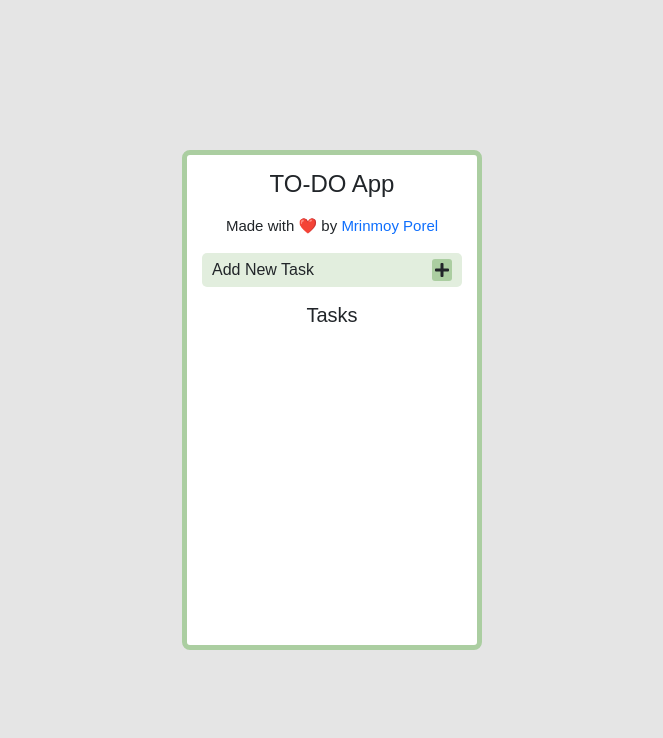
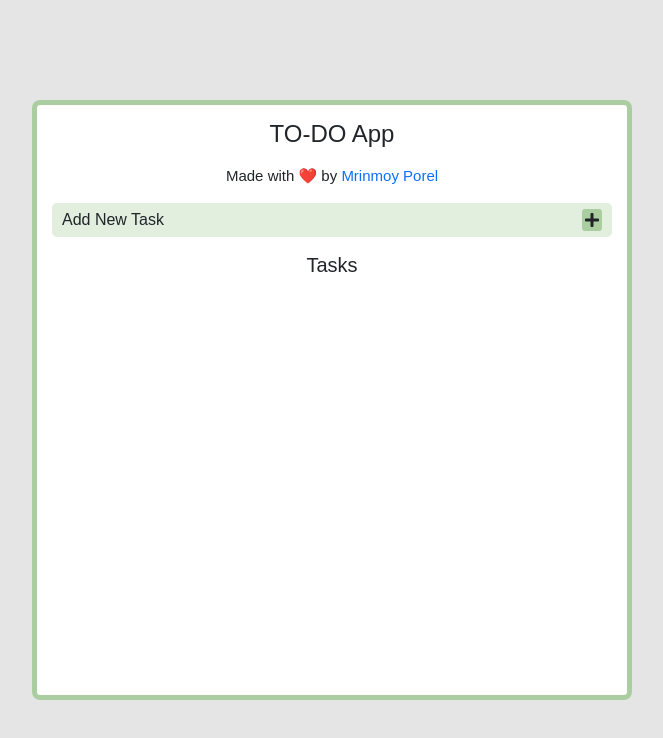
Before and after one commit to mrinnnmoy/simple-todo, a plain HTML site: page index.html in a window 1280 px wide. Shown: the whole page, without its empty margins (308-971 px from the left). Drawn offline with nearby package versions, Linux system fonts and the light colour scheme.

Commit message:
changed the layout for web view

```diff
--- a/style.css
+++ b/style.css
@@ -11,8 +11,8 @@ body {
 
 .app {
     background-color: #fff;
-    width: 300px;
-    height: 500px;
+    width: 600px;
+    height: 600px;
     border: 5px solid #abcea1;
     border-radius: 8px;
     padding: 15px;
```
